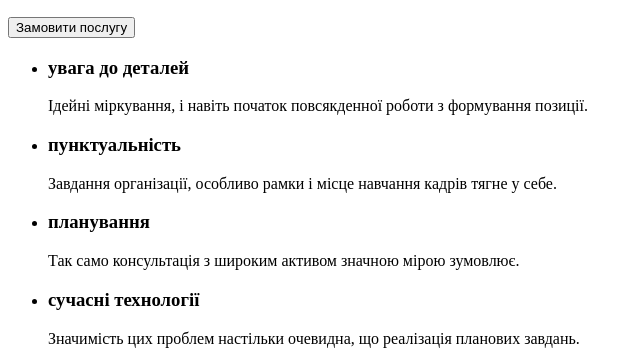
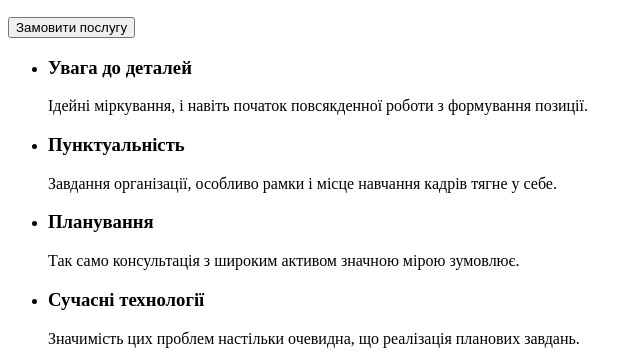
Before and after one commit to Gorodeckii912/goit-markup-hw-01, a plain HTML site: page index.html in a window 1280 px wide. Shown: the part 188-549 px from the top of the page, 0-640 px from the left. Drawn offline with Linux system fonts and the light colour scheme.

Commit message:
Update index.html

```diff
--- a/index.html
+++ b/index.html
@@ -37,19 +37,19 @@
         <section>
            <ul>
             <li>
-                <h3>увага до деталей</h3>
+                <h3>Увага до деталей</h3>
                 <p>Ідейні міркування, і навіть початок повсякденної роботи з формування позиції.</p>
             </li>
             <li>
-                <h3>пунктуальність</h3>
+                <h3>Пунктуальність</h3>
                 <p>Завдання організації, особливо рамки і місце навчання кадрів тягне у себе.</p>
             </li>
             <li>
-                <h3>планування</h3>
+                <h3>Планування</h3>
                 <p>Так само консультація з широким активом значною мірою зумовлює.</p>
             </li>
             <li>
-                <h3>сучасні технології</h3>
+                <h3>Сучасні технології</h3>
                 <p>Значимість цих проблем настільки очевидна, що реалізація планових завдань.</p>
             </li>
            </ul>
```
